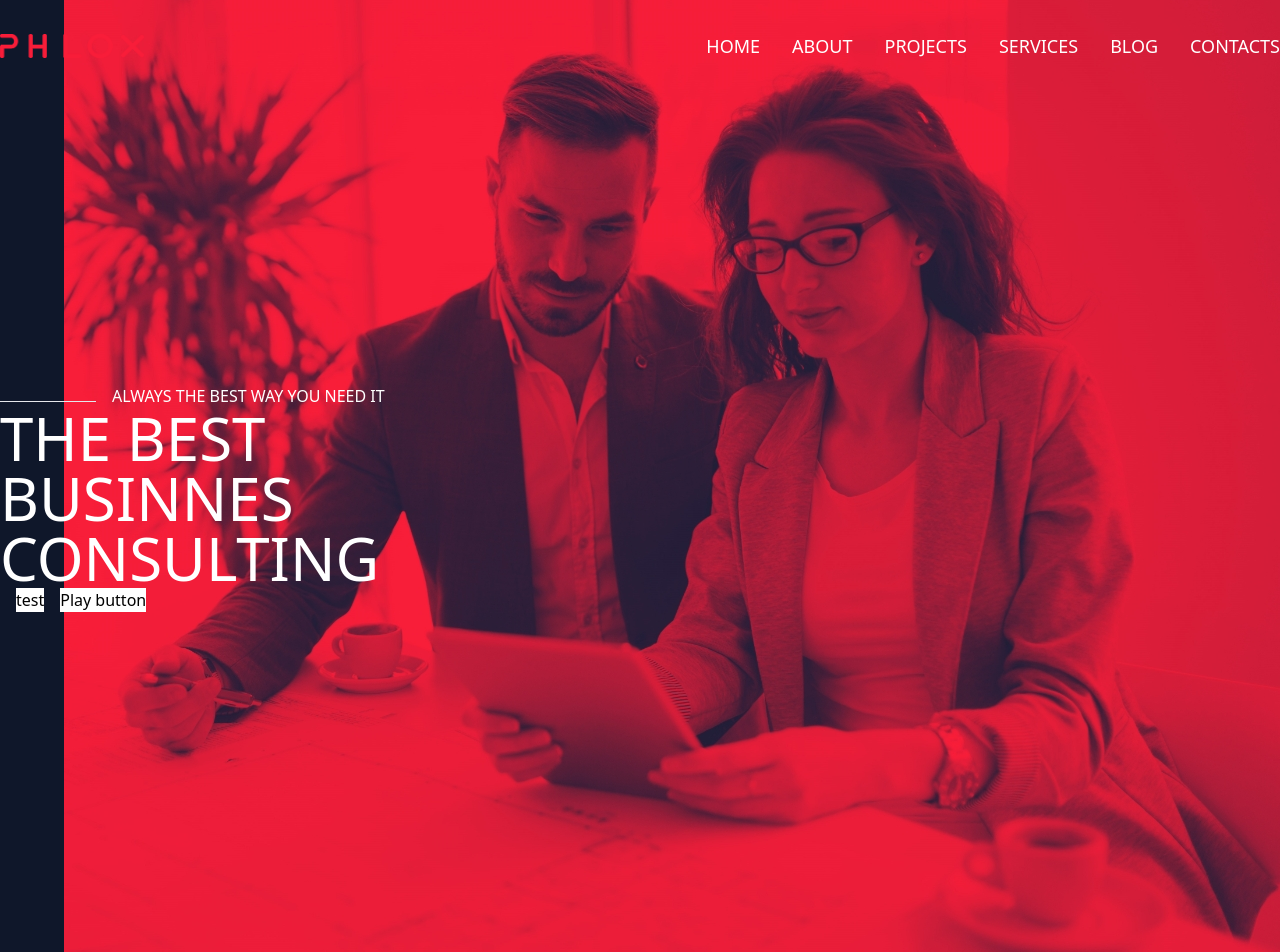
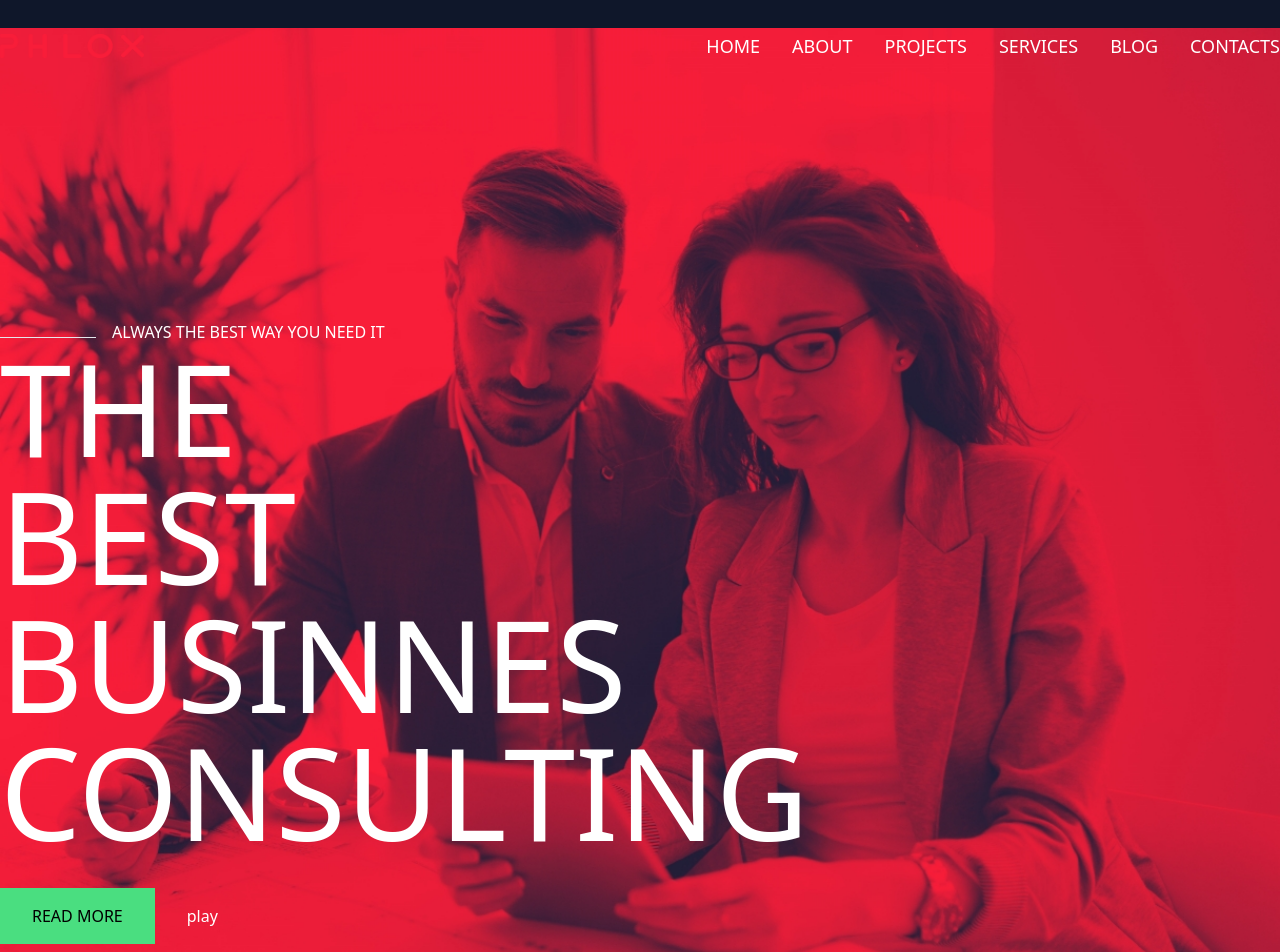
Before and after one commit to RubaCodes/proj-html-vuejs, a Vue app: page / in a window 1280 px wide. Shown: the top 952 px of the page. Built offline with nearby package versions, Linux system fonts and the light colour scheme.

Commit message:
completato hero manca play

```diff
--- a/src/components/BaseHero.vue
+++ b/src/components/BaseHero.vue
@@ -1,20 +1,31 @@
 <template>
-  <section class="bg-slate-900 bg-hero-pattern bg-no-repeat bg-right" id="hero">
-    <div class="container mx-auto text-white uppercase py-96" id="hero-title">
+  <section
+    class="bg-slate-900 bg-hero-pattern bg-no-repeat bg-right bg-contain"
+    id="hero"
+  >
+    <div
+      class="container mx-auto text-white uppercase pt-80 pb-72"
+      id="hero-title"
+    >
       <div class="flex gap-4 items-baseline">
         <hr class="w-24 hr" />
         <h3>always the best way you need it</h3>
       </div>
-      <h1 class="text-6xl w-96">the best businnes consulting</h1>
-      <!-- componetne successivo button -->
-      <button class="bg-white text-black mx-4">test</button>
-      <button class="bg-white text-black">Play button</button>
+      <h1 class="text-9xl w-2/5">the best businnes consulting</h1>
+      <BaseButton
+        class="mt-8"
+        :color="'bg-green-400'"
+        :innerText="'read more'"
+      />
+      <button class="ml-8">play</button>
     </div>
   </section>
 </template>
 
 <script>
+import BaseButton from './blocks/BaseButton.vue';
 export default {
+  components: { BaseButton },
   name: 'BaseHero',
 };
 </script>
--- /dev/null
+++ b/src/components/blocks/BaseButton.vue
@@ -0,0 +1,15 @@
+<template>
+  <button class="py-4 px-8 uppercase text-black" :class="color">
+    {{ innerText }}
+  </button>
+</template>
+
+<script>
+export default {
+  name: 'BaseButton',
+  props: {
+    innerText: String,
+    color: String,
+  },
+};
+</script>
```
